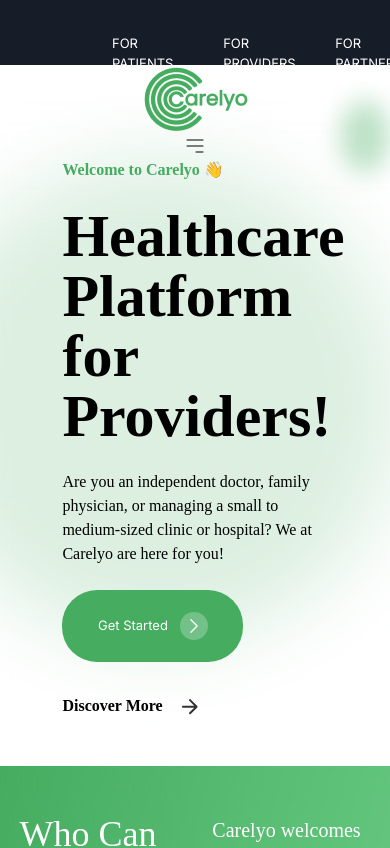
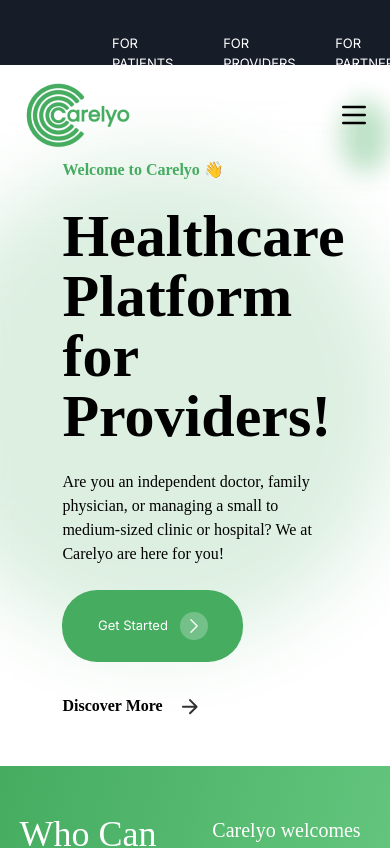
Before and after one commit to meeruu8282/next-mongodb-clerk, a Next.js app: page /providers/howItWorks in a window 390 px wide. Shown: the top 848 px of the page. Built offline with nearby package versions, Linux system fonts and the light colour scheme.

Commit message:
Refactor navbar component and add mobile version

```diff
--- /dev/null
+++ b/src/app/(pages)/providers/Components/NavBar/NavbarMobile.tsx
@@ -0,0 +1,49 @@
+"use client";
+
+import React from 'react'
+import Image from "next/image";
+import Link from "next/link";
+import { useState } from 'react';
+
+const NavbarMobile = () => {
+    const [isMenuOpen, setIsMenuOpen] = useState(false);
+
+    const toggleMenu = () => {
+      setIsMenuOpen(!isMenuOpen);
+    };
+
+  return (
+   <nav className='md:hidden w-full h-[100px] flex items-center px-5 justify-between'>
+      <div className="flex items-center">
+        <Link href="/">
+          <Image
+            src="/Mask group.png"
+            alt="Mask Image"
+            width={114}
+            height={68.69}
+          />
+        </Link>
+      </div>
+
+<div>
+
+    <svg
+    xmlns='http://www.w3.org/2000/svg'
+    fill='none'
+    viewBox='0 0 24 24'
+    stroke='currentColor'
+    className='w-8 h-8'
+    >
+    <path
+    strokeLinecap='round'
+    strokeLinejoin='round'
+    strokeWidth={2}
+    d='M4 6h16M4 12h16M4 18h16'
+    />
+    </svg>
+</div>
+   </nav>
+  )
+}
+
+export default NavbarMobile
--- a/src/app/(pages)/providers/Components/navbar.tsx
+++ b/src/app/(pages)/providers/Components/NavBar/navbar.tsx
@@ -4,7 +4,10 @@ import Image from "next/image";
 import "font-awesome/css/font-awesome.min.css";
 import { useState, useEffect } from "react";
 import Link from "next/link";
-import DropdownMenu from "./dropDownMenu";
+import DropdownMenu from "../dropDownMenu";
+
+
+
 
 type Props = {
   message: string;
--- a/src/app/layout.tsx
+++ b/src/app/layout.tsx
@@ -1,4 +1,4 @@
-import Navbar from "./(pages)/providers/Components/navbar";
+import Navbar from "./(pages)/providers/Components/NavBar/navbar";
 
 import Image from "next/image";
 import Link from "next/link";
@@ -12,7 +12,7 @@ import {
   faFacebookF,
 } from "@fortawesome/free-brands-svg-icons";
 import SuperCharge from "./(pages)/providers/Components/superCharge";
-
+import NavbarMobile from "./(pages)/providers/Components/NavBar/NavbarMobile";
 const inter = Inter({ subsets: ["latin"] });
 
 export const metadata: Metadata = {
@@ -53,7 +53,8 @@ export default function RootLayout({
           </div>
 
           <div className="  max-h-32px top-25px left-144px ">
-            <Navbar />
+       {/*      <Navbar /> */}
+       <NavbarMobile/>
           </div>
           <div className="w-[624px] h-[480px] top-[288.69px] left-[125px] rounded-[30px] ">
             <h1 className="text-[64px]  leading-[83px];"></h1>
```
